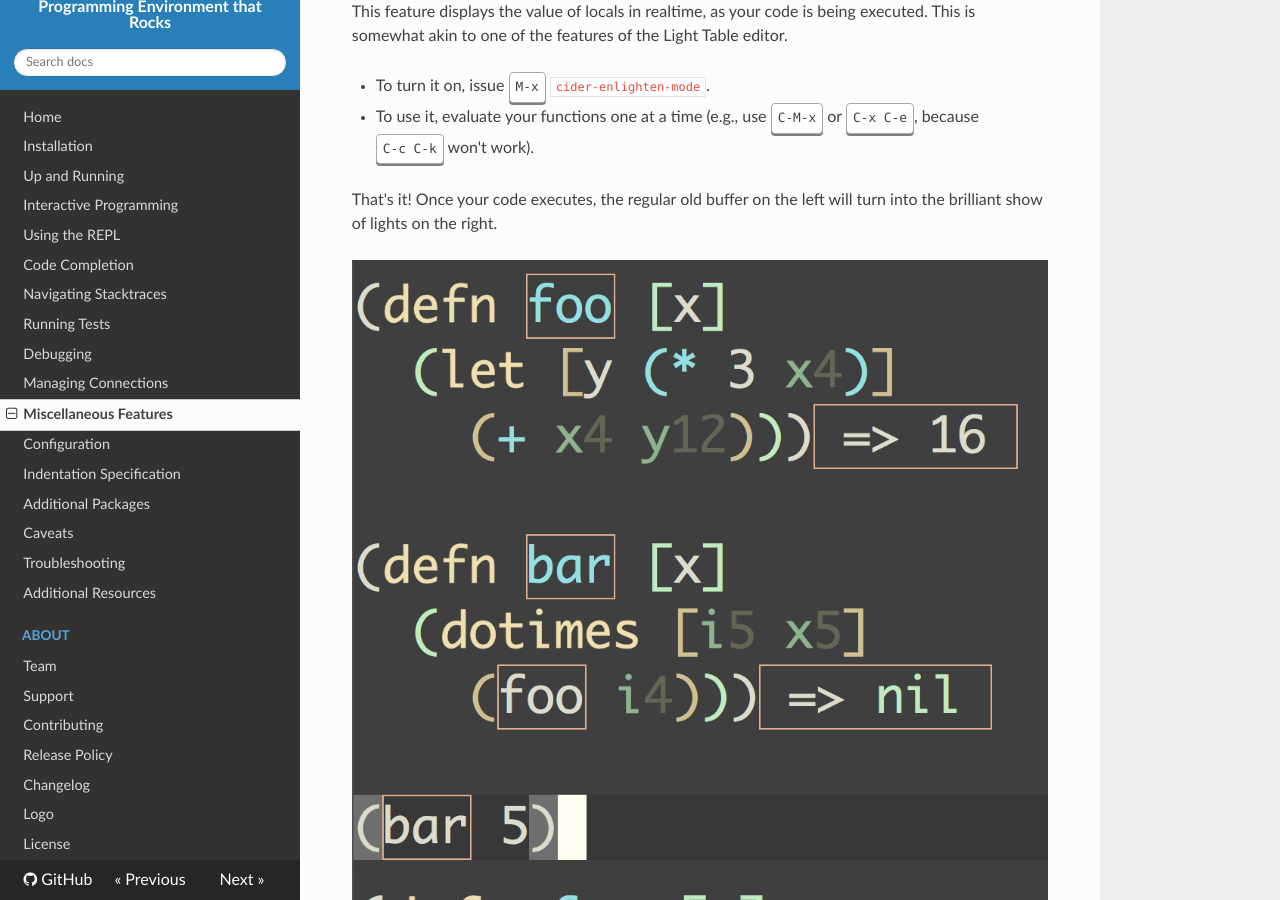
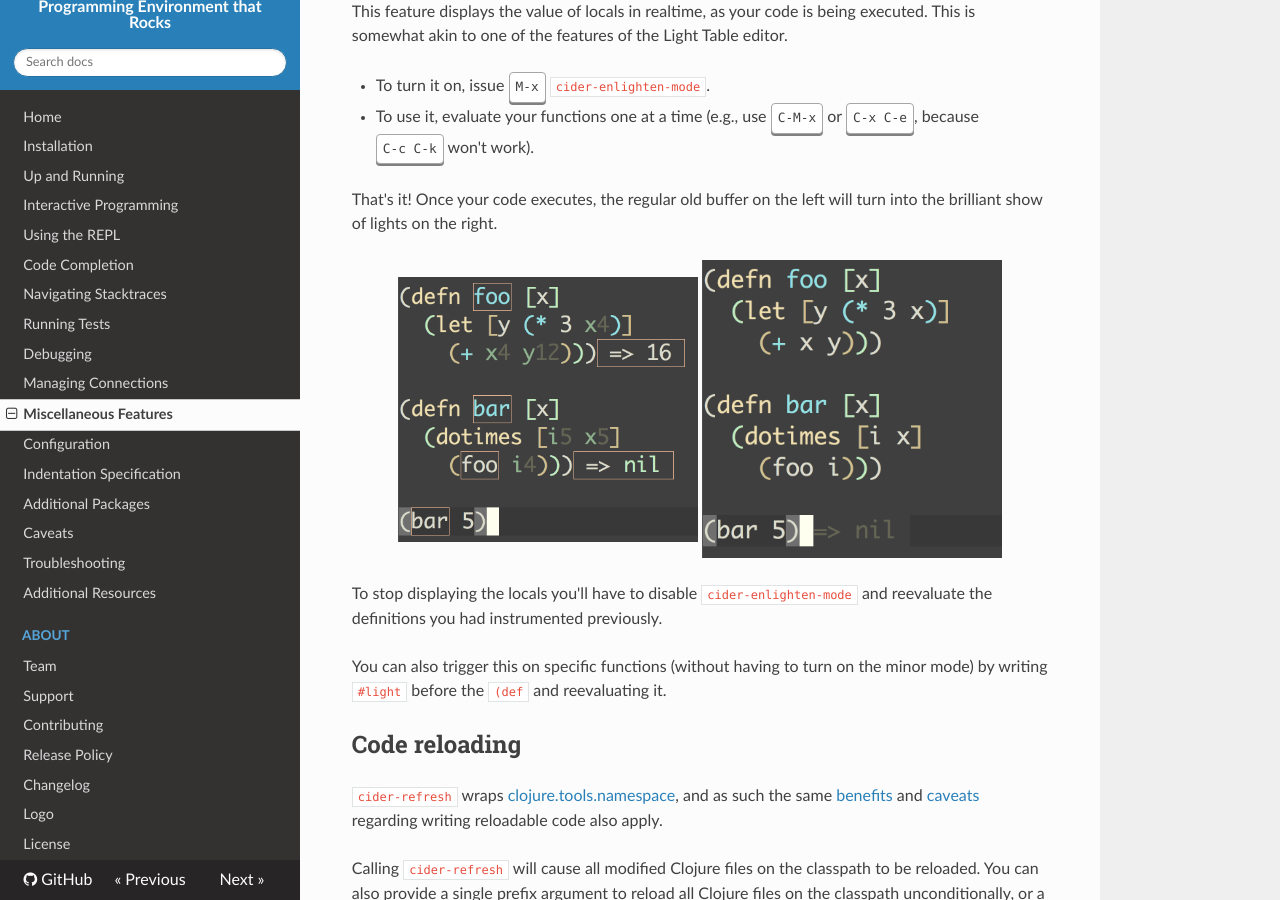
Before and after one commit to clojure-emacs/cider, an MkDocs documentation site: the page built from doc/miscellaneous_features.md, in a window 1280 px wide and 900 px high, scrolled down 1854 px. Built offline with MkDocs 1.6.1, drawn with Linux system fonts in a browser that asks for light colours; nearby versions of some CDN libraries; old or Windows-style settings are respelled for this version of MkDocs.

Commit message:
Add explicit width to the two problematic images

```diff
--- a/doc/miscellaneous_features.md
+++ b/doc/miscellaneous_features.md
@@ -81,8 +81,8 @@ That's it! Once your code executes, the regular old buffer on the left will turn
 into the brilliant show of lights on the right.
 
 <p align="center">
-  <img src="../images/enlighten_off.png" />
-  <img src="../images/enlighten_on.png" />
+  <img src="../images/enlighten_off.png" width="300" />
+  <img src="../images/enlighten_on.png" width="300" />
 </p>
 
 To stop displaying the locals you'll have to disable `cider-enlighten-mode`
```
